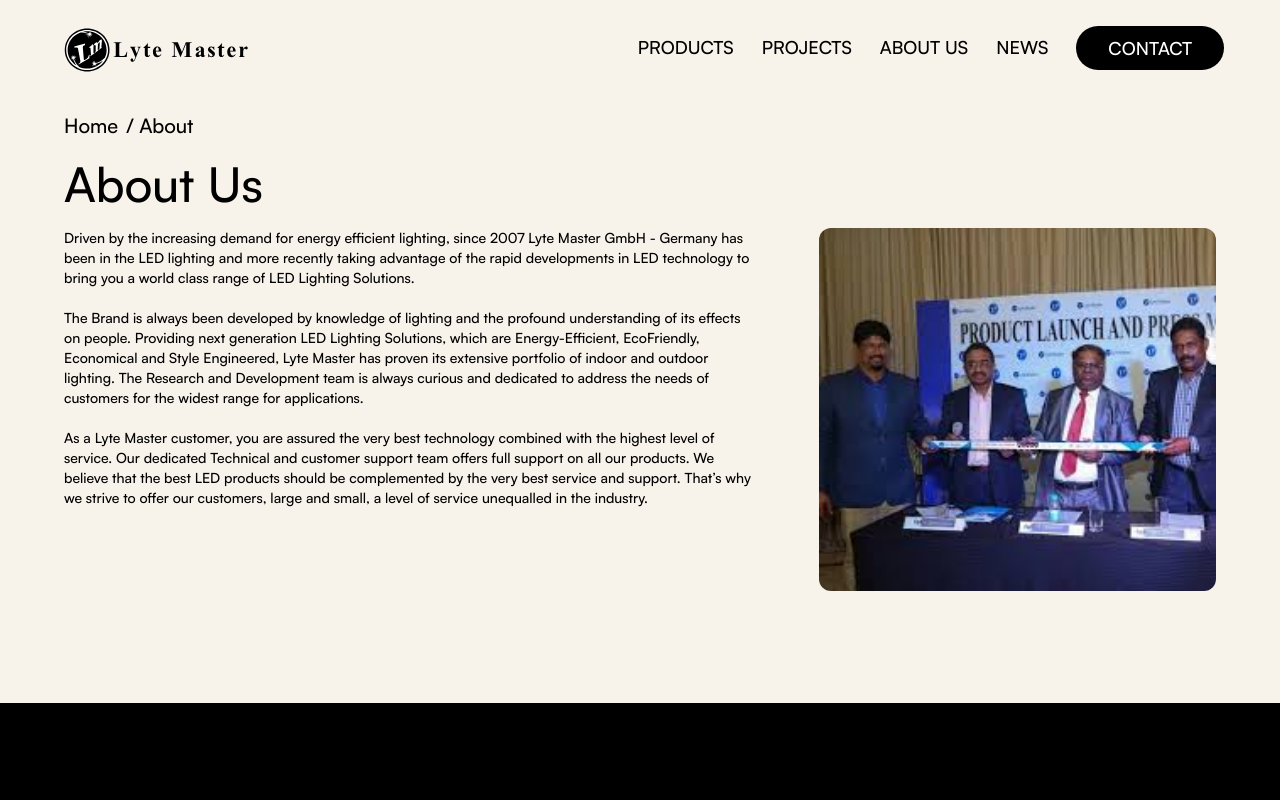
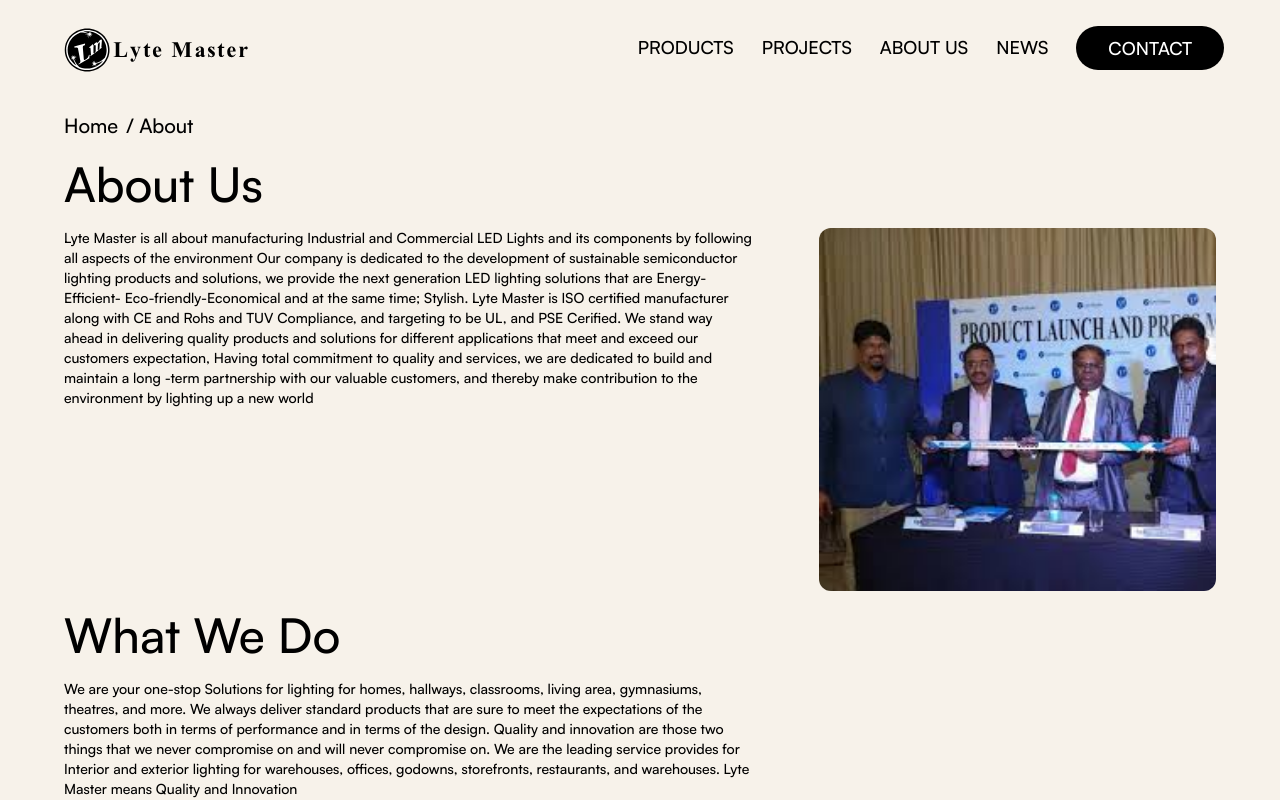
Before and after one commit to goutham-shankar/lytemaster, a Next.js app: page /about in a window 1280 px wide. Shown: the top 800 px of the page. Built offline with nearby package versions, Linux system fonts and the light colour scheme.

Commit message:
Changed About Us page text as well as added a what we do[F

```diff
--- a/package.json
+++ b/package.json
@@ -14,6 +14,7 @@
     "autoprefixer": "^10.4.20",
     "framer-motion": "^12.4.11",
     "lucide-react": "^0.471.0",
+    "lytemaster": "file:",
     "next": "^15.1.4",
     "react": "^19.0.0",
     "react-dom": "^19.0.0",
--- a/src/app/about/page.jsx
+++ b/src/app/about/page.jsx
@@ -1,12 +1,8 @@
 import Image from "next/image";
 import aboutImage from "@assets/about.png";
 
-const aboutText = `Driven by the increasing demand for energy efficient lighting, since 2007 Lyte Master GmbH - Germany has been in the LED lighting and more recently taking advantage of the rapid developments in LED technology to bring you a world class range of LED Lighting Solutions.
-
-The Brand is always been developed by knowledge of lighting and the profound understanding of its effects on people. Providing next generation LED Lighting Solutions, which are Energy-Efficient, EcoFriendly, Economical and Style Engineered, Lyte Master has proven its extensive portfolio of indoor and outdoor lighting. The Research and Development team is always curious and dedicated to address the needs of customers for the widest range for applications.
-
-As a Lyte Master customer, you are assured the very best technology combined with the highest level of service. Our dedicated Technical and customer support team offers full support on all our products. We believe that the best LED products should be complemented by the very best service and support. That’s why we strive to offer our customers, large and small, a level of service unequalled in the industry.`;
-
+const aboutText = `Lyte Master is all about manufacturing Industrial and Commercial LED Lights and its components by following all aspects of the environment Our company is dedicated to the development of sustainable semiconductor lighting products and solutions, we provide the next generation LED lighting solutions that are Energy- Efficient- Eco-friendly-Economical and at the same time; Stylish. Lyte Master is ISO certified manufacturer along with CE and Rohs and TUV Compliance, and targeting to be UL, and PSE Cerified. We stand way ahead in delivering quality products and solutions for different applications that meet and exceed our customers expectation, Having total commitment to quality and services, we are dedicated to build and maintain a long -term partnership with our valuable customers, and thereby make contribution to the environment by lighting up a new world`;
+const WhatWeDoText = `We are your one-stop Solutions for lighting for homes, hallways, classrooms, living area, gymnasiums, theatres, and more. We always deliver standard products that are sure to meet the expectations of the customers both in terms of performance and in terms of the design. Quality and innovation are those two things that we never compromise on and will never compromise on. We are the leading service provides for Interior and exterior lighting for warehouses, offices, godowns, storefronts, restaurants, and warehouses. Lyte Master means Quality and Innovation`;
 const Breadcrumbs = () => {
   return (
     <div className="flex items-center text-black xl:text-xl 2xl:text-2xl">
@@ -36,6 +32,13 @@
           className="rounded-xl"
         />
       </div>
+
+      <h1 className="text-5xl font-bold 2xl:text-6xl">What We Do</h1>
+      <div className="flex flex-col justify-between items-start gap-12 sm:gap-16 lg:flex-row 2xl:gap-24">
+        <p className="whitespace-pre-wrap shrink-0 w-full text-sm lg:text-xs xl:text-sm 2xl:text-lg lg:w-3/5 2xl:w-[60%]">
+          {WhatWeDoText}
+        </p>
+      </div>
     </div>
   );
 }
--- a/src/assets/placeholders.js
+++ b/src/assets/placeholders.js
@@ -10,7 +10,6 @@
 
 /* Industries placeholder images */
 import heroPlaceholder from "@assets/landing/hero-placeholder.jpeg";
-
 /* bento placeholder images */
 
 import bentoThumbnail1 from "@assets/bento_thumbnail_1.jpeg";
@@ -278,7 +277,7 @@
     description:
       "Driven by the increasing demand for energy efficient lighting, Lyte Master GmbH has, Since the late 2000s been in the LED lighting market and more recently taking advantage of the rapid developments in LED technology to bring you a world class range of LED Lighting Solutions.",
     cta: {
-      text: "About us",
+      text: "About Us",
       href: "#",
     },
     images: [
```
Also changed, not shown: 1 other file (tests, documents, lock files or other folders).
